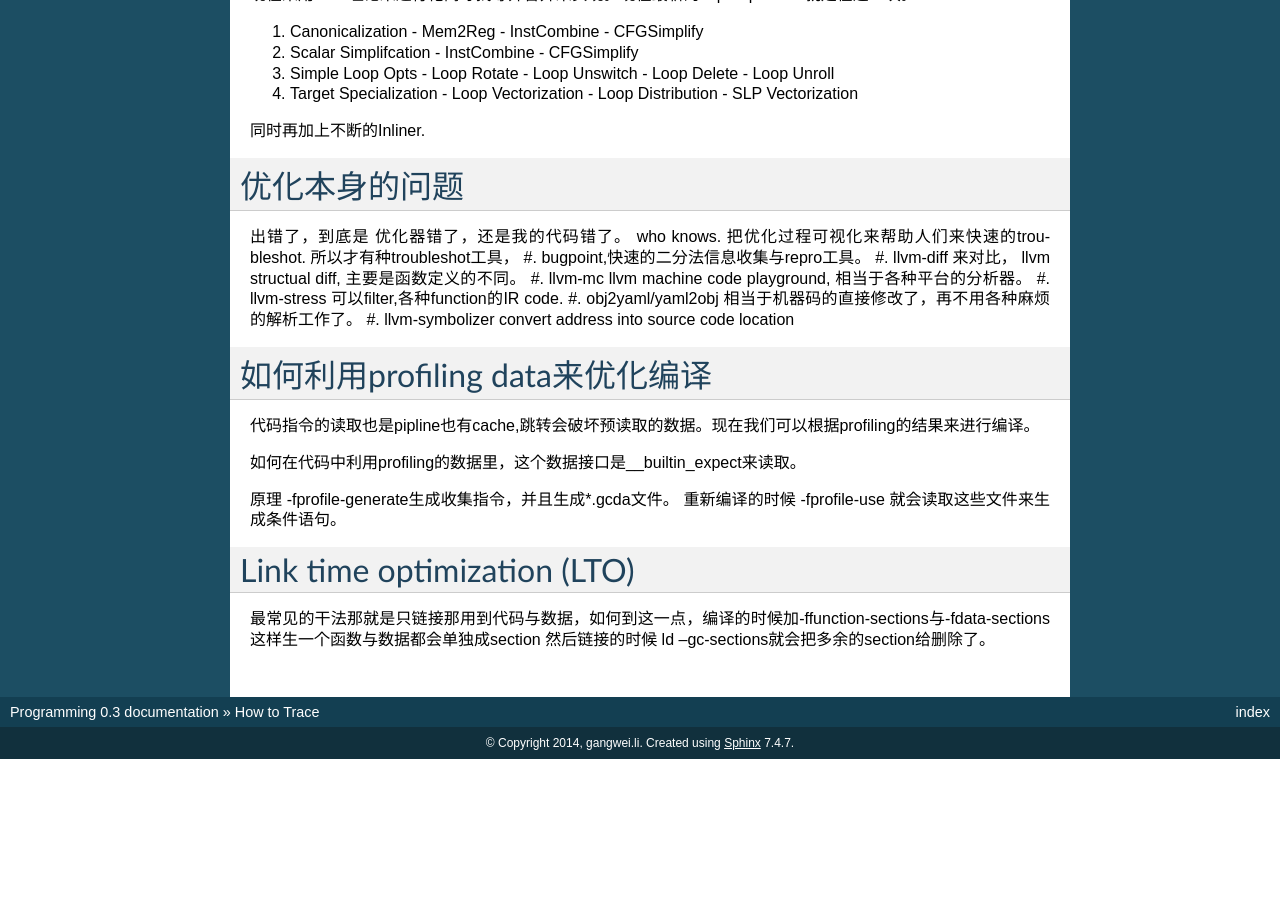
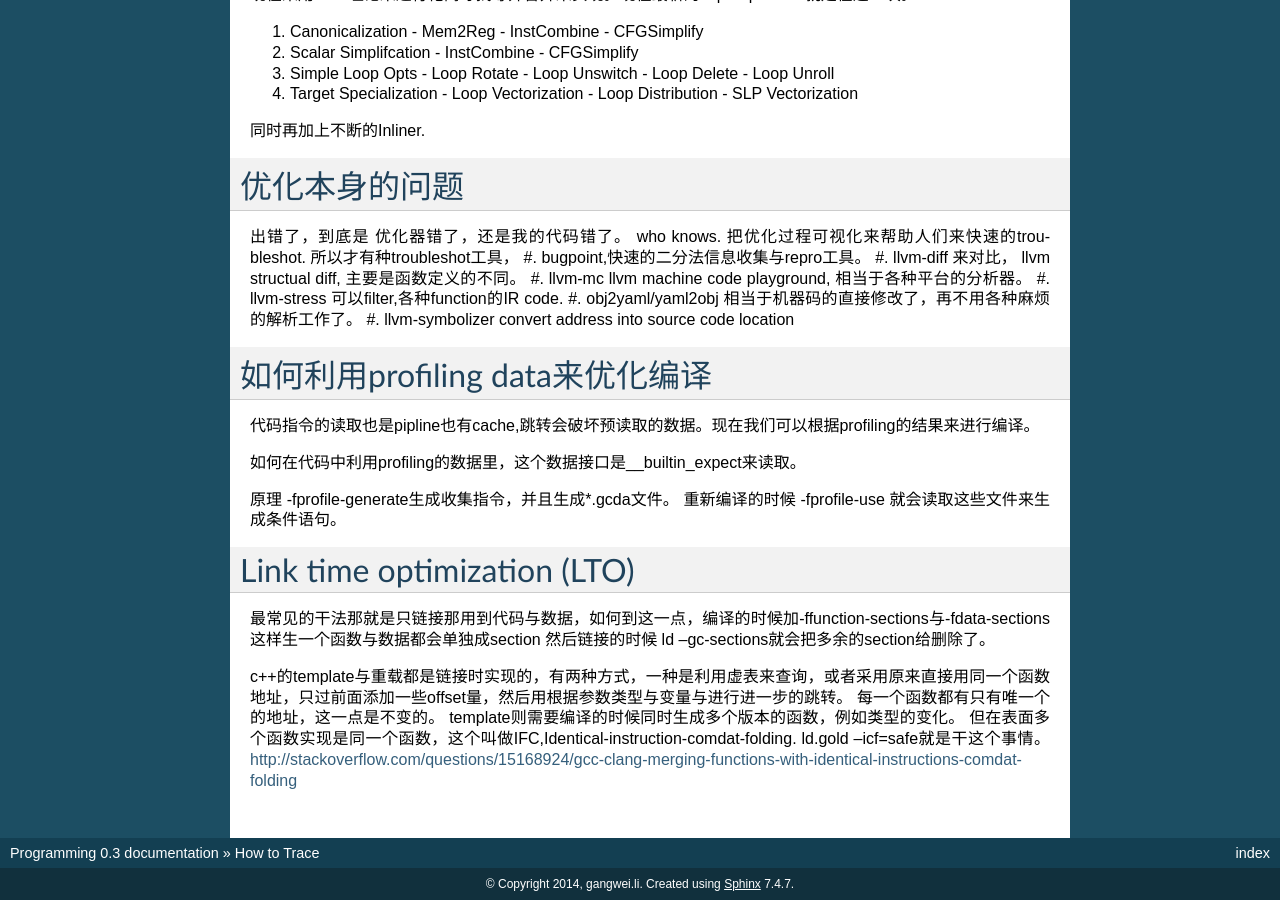
Before and after one commit to gwli/Programming, a Sphinx documentation site: the page built from source/content/Stage_3/LLVM/Optimiztion.rst, in a window 1280 px wide and 900 px high, scrolled down 1364 px. Built offline with Sphinx 7.4.7, drawn with Linux system fonts in a browser that asks for light colours; before the commit the page ends 2123 px from its top, so only the background shows below that.

Commit message:
2398 identical-instructions-comdat-folding

```diff
--- a/source/content/Stage_3/LLVM/Optimiztion.rst
+++ b/source/content/Stage_3/LLVM/Optimiztion.rst
@@ -125,3 +125,6 @@ Link time optimization (LTO)
 ============================
 
 最常见的干法那就是只链接那用到代码与数据，如何到这一点，编译的时候加-ffunction-sections与-fdata-sections这样生一个函数与数据都会单独成section 然后链接的时候 ld --gc-sections就会把多余的section给删除了。
+
+c++的template与重载都是链接时实现的，有两种方式，一种是利用虚表来查询，或者采用原来直接用同一个函数地址，只过前面添加一些offset量，然后用根据参数类型与变量与进行进一步的跳转。 每一个函数都有只有唯一个的地址，这一点是不变的。 template则需要编译的时候同时生成多个版本的函数，例如类型的变化。 但在表面多个函数实现是同一个函数，这个叫做IFC,Identical-instruction-comdat-folding.  ld.gold --icf=safe就是干这个事情。
+http://stackoverflow.com/questions/15168924/gcc-clang-merging-functions-with-identical-instructions-comdat-folding
```
